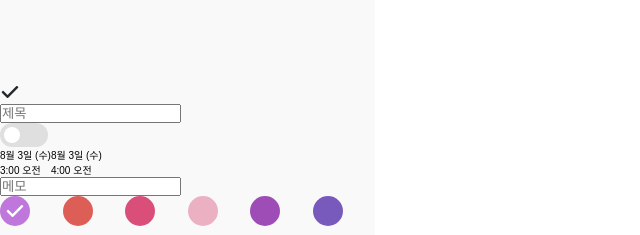
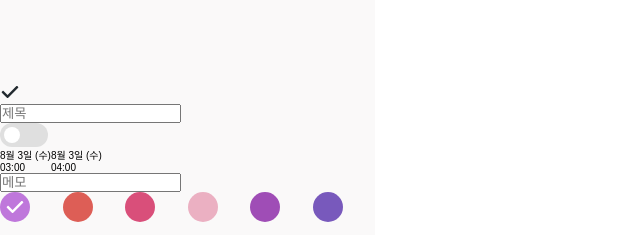
Before and after one commit to sseung95/my-calendar, a React (Vite) app: page /add in a window 1280 px wide. Shown: the top 235 px of the page, without its empty margins (0-640 px from the left). Built offline with nearby package versions, Linux system fonts and the light colour scheme.

Commit message:
Chore: Change date format
- 24시간 표기로 변경

```diff
--- a/src/components/date/DateTimePicker.tsx
+++ b/src/components/date/DateTimePicker.tsx
@@ -71,7 +71,7 @@ const DateTimePicker: React.FC<DateTimePickerProps> = ({
           locale={ko}
           showTimeSelect={!isAllDay}
           timeIntervals={5}
-          dateFormat="M월 d일 (eee)/h:mm aa" // 날짜와 시간을 '/' 로 구분
+          dateFormat="M월 d일 (eee)/HH:mm" // 날짜와 시간을 '/' 로 구분
           customInput={<DateTimeInfo isAllDay={isAllDay} />}
         />
         <DatePicker
@@ -80,7 +80,7 @@ const DateTimePicker: React.FC<DateTimePickerProps> = ({
           locale={ko}
           showTimeSelect={!isAllDay}
           timeIntervals={5}
-          dateFormat="M월 d일 (eee)/h:mm aa"
+          dateFormat="M월 d일 (eee)/HH:mm"
           customInput={
             <DateTimeInfo isAllDay={isAllDay} isInvalid={isInvalidEndDate} />
           }
```
